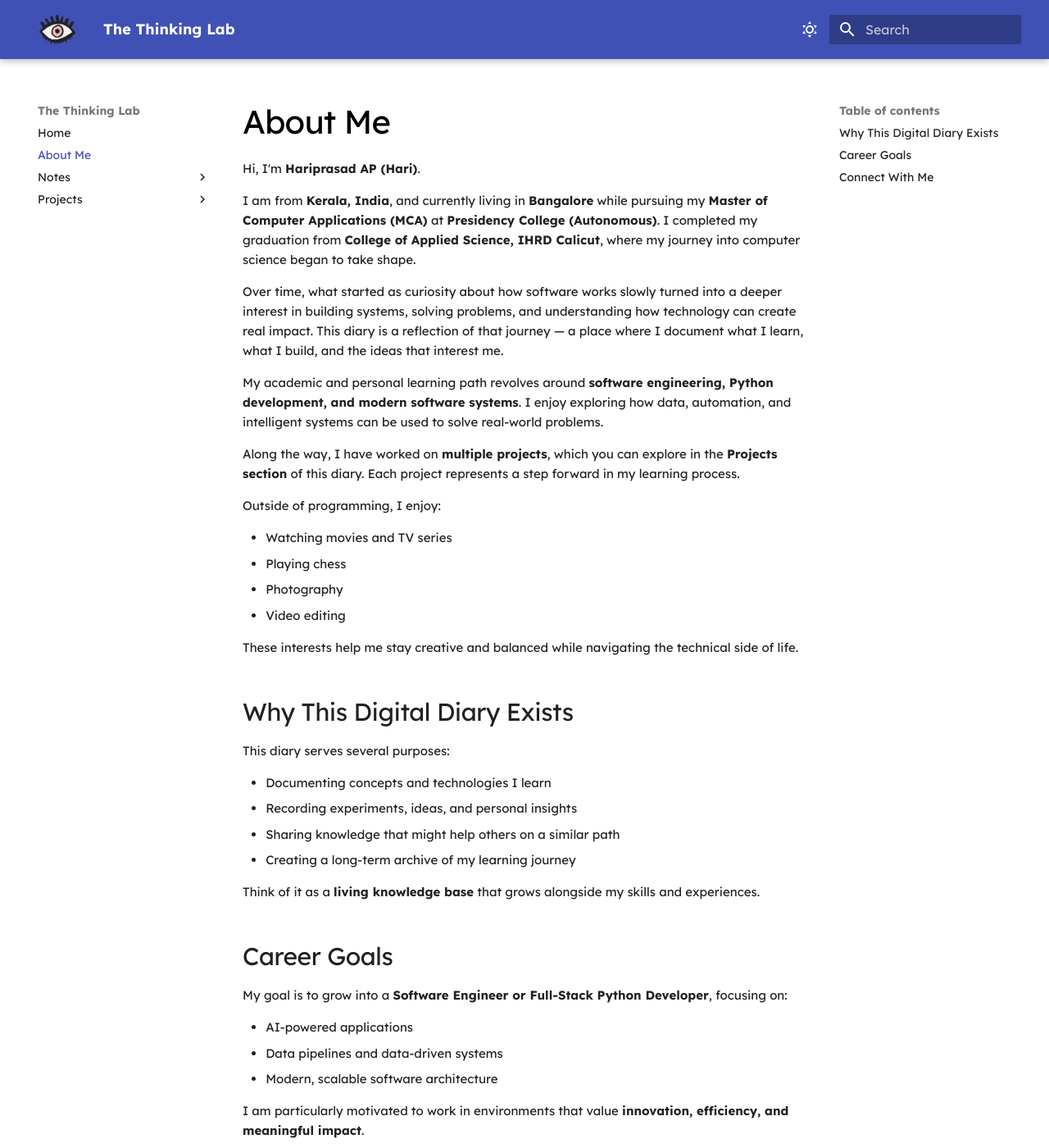
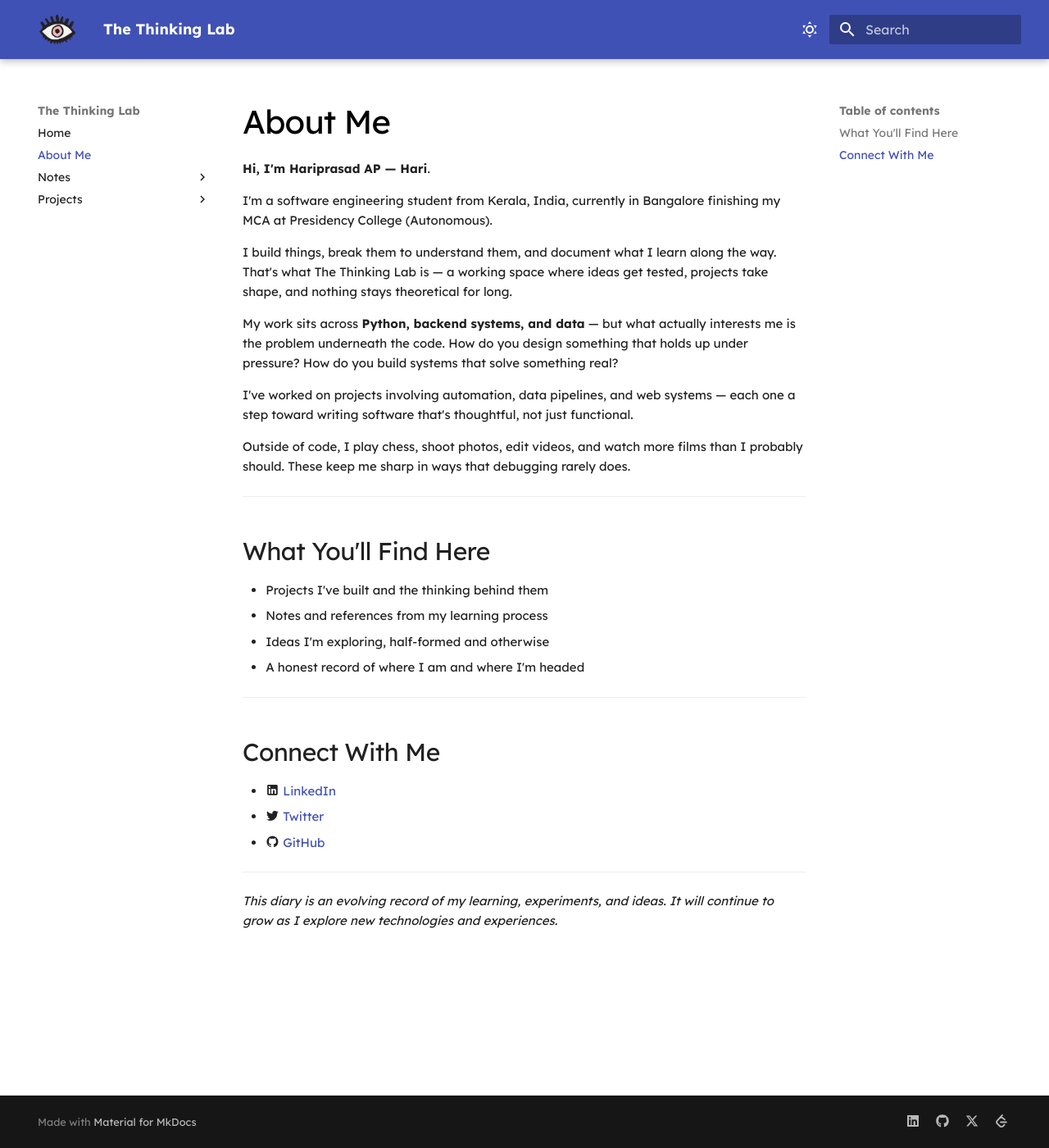
Before and after one commit to har1prasad/the-thinking-lab, an MkDocs documentation site: the page built from docs/About-me.md, in a window 1280 px wide and 1400 px high. Shown: the whole window at 82% size. Built offline with MkDocs 1.6.1 and Material for MkDocs 9.7.7, drawn with Linux system fonts in a browser that asks for light colours; some of the changed text lies outside the part shown.

Commit message:
feat: add project overview page and fix about-me section

```diff
--- a/docs/About-me.md
+++ b/docs/About-me.md
@@ -1,52 +1,33 @@
 # About Me
 
-Hi, I'm **Hariprasad AP (Hari)**.
+**Hi, I'm Hariprasad AP — Hari**.
 
-I am from **Kerala, India**, and currently living in **Bangalore** while pursuing my **Master of Computer Applications (MCA)** at **Presidency College (Autonomous)**. I completed my graduation from **College of Applied Science, IHRD Calicut**, where my journey into computer science began to take shape.
+I'm a software engineering student from Kerala, India, currently in Bangalore finishing my MCA at Presidency College (Autonomous).
 
-Over time, what started as curiosity about how software works slowly turned into a deeper interest in building systems, solving problems, and understanding how technology can create real impact. This diary is a reflection of that journey — a place where I document what I learn, what I build, and the ideas that interest me.
+I build things, break them to understand them, and document what I learn along the way. That's what The Thinking Lab is — a working space where ideas get tested, projects take shape, and nothing stays theoretical for long.
 
-My academic and personal learning path revolves around **software engineering, Python development, and modern software systems**. I enjoy exploring how data, automation, and intelligent systems can be used to solve real-world problems.
+My work sits across **Python, backend systems, and data** — but what actually interests me is the problem underneath the code. How do you design something that holds up under pressure? How do you build systems that solve something real?
 
-Along the way, I have worked on **multiple projects**, which you can explore in the **Projects section** of this diary. Each project represents a step forward in my learning process.
+I've worked on projects involving automation, data pipelines, and web systems — each one a step toward writing software that's thoughtful, not just functional.
 
-Outside of programming, I enjoy:
+Outside of code, I play chess, shoot photos, edit videos, and watch more films than I probably should. These keep me sharp in ways that debugging rarely does.
 
-- Watching movies and TV series
-- Playing chess
-- Photography
-- Video editing
+---
 
-These interests help me stay creative and balanced while navigating the technical side of life.
+## What You'll Find Here
 
-## Why This Digital Diary Exists
+- Projects I've built and the thinking behind them
+- Notes and references from my learning process
+- Ideas I'm exploring, half-formed and otherwise
+- A honest record of where I am and where I'm headed
 
-This diary serves several purposes:
-
-- Documenting concepts and technologies I learn
-- Recording experiments, ideas, and personal insights
-- Sharing knowledge that might help others on a similar path
-- Creating a long-term archive of my learning journey
-
-Think of it as a **living knowledge base** that grows alongside my skills and experiences.
-
-## Career Goals
-
-My goal is to grow into a **Software Engineer or Full-Stack Python Developer**, focusing on:
-
-- AI-powered applications
-- Data pipelines and data-driven systems
-- Modern, scalable software architecture
-
-I am particularly motivated to work in environments that value **innovation, efficiency, and meaningful impact**.
-
-In the long term, I aspire to contribute to **intelligent automation systems and scalable data solutions** that help organizations make smarter decisions.
+---
 
 ## Connect With Me
 
-- Twitter: [Har1prasad](https://x.com/Har1prasad)
-- GitHub: [har1prasad](https://github.com/har1prasad)
-- LinkedIn: [Hariprasad AP](https://www.linkedin.com/in/hariprasad-ap/)
+- :material-linkedin: [LinkedIn](https://www.linkedin.com/in/hariprasad-ap/)
+- :material-twitter: [Twitter](https://x.com/Har1prasad)
+- :material-github: [GitHub](https://github.com/har1prasad)
 
 ---
 
--- a/docs/stylesheets/extra.css
+++ b/docs/stylesheets/extra.css
@@ -57,3 +57,8 @@
   /* links */
   --md-typeset-a-color: #8ab4f8;
 }
+
+/* make project names stand out */
+.md-typeset table td:nth-child(2) {
+  font-weight: 600;
+}
--- a/mkdocs.yml
+++ b/mkdocs.yml
@@ -49,6 +49,7 @@ markdown_extensions:
   - pymdownx.details
   - attr_list
   - md_in_html
+  - tables
   - pymdownx.blocks.caption
 
   # Not including in table of content
@@ -104,6 +105,7 @@ nav:
       - Basics: notes/python/python-basics.md
       - Object Oriented Programming: notes/python/python-OOP.md
   - Projects:
+    - Overview: projects/index.md
     - Expense Tracker: projects/expense-tracker.md
     - AI Web Scrapper: projects/AI-scrapper.md
     - VoteBloc: projects/votebloc.md
```
Also changed, not shown: docs/projects/index.md (added, +14 -0 lines).
